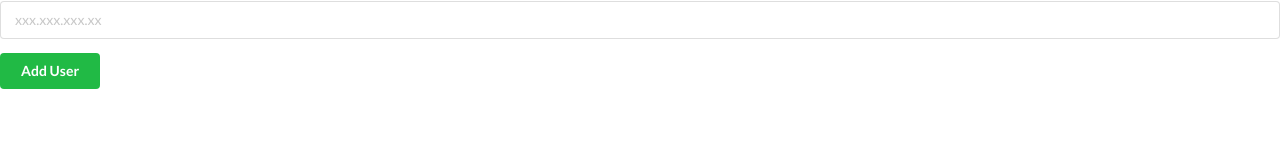
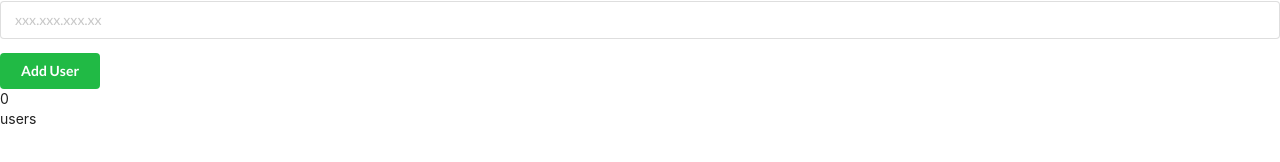
Before and after one commit to mateuszlubianka1993/add-user-react, a React (Create React App) app: page / in a window 1280 px wide. Shown: the part 274-436 px from the top of the page. Built offline with nearby package versions, Linux system fonts and the light colour scheme.

Commit message:
add UsersCounter component

```diff
--- a/src/components/App.js
+++ b/src/components/App.js
@@ -3,6 +3,7 @@ import faker from 'faker';
 import Header from './Header';
 import AddUserForm from './AddUserForm';
 import UsersList from './UsersList';
+import UsersCounter from './UsersCounter';
 
 class App extends React.Component {
     constructor(props) {
@@ -71,6 +72,7 @@ class App extends React.Component {
                     addNewUser={this.addNewUser}
                     removeUsersList={this.removeUsersList}
                     users={this.state.users}/>
+                <UsersCounter users={this.state.users}/>
                 <UsersList
                     users={this.state.users}
                     deleteUser={this.deleteUser}/>
--- /dev/null
+++ b/src/components/UsersCounter.js
@@ -0,0 +1,20 @@
+import React from 'react';
+
+const UsersCounter = (props) => {
+    let howManyUsers = props.users.length;
+    const oneOrMany = () => {
+        return (howManyUsers === 1) ? 'user' : 'users';
+    };
+    return(
+        <div className="counter-container">
+            <div className="counter">
+                {howManyUsers}
+            </div>
+            <div className="counter-txt">
+                <p>{oneOrMany()}</p>
+            </div>
+        </div>
+    );
+};
+
+export default UsersCounter;
```
